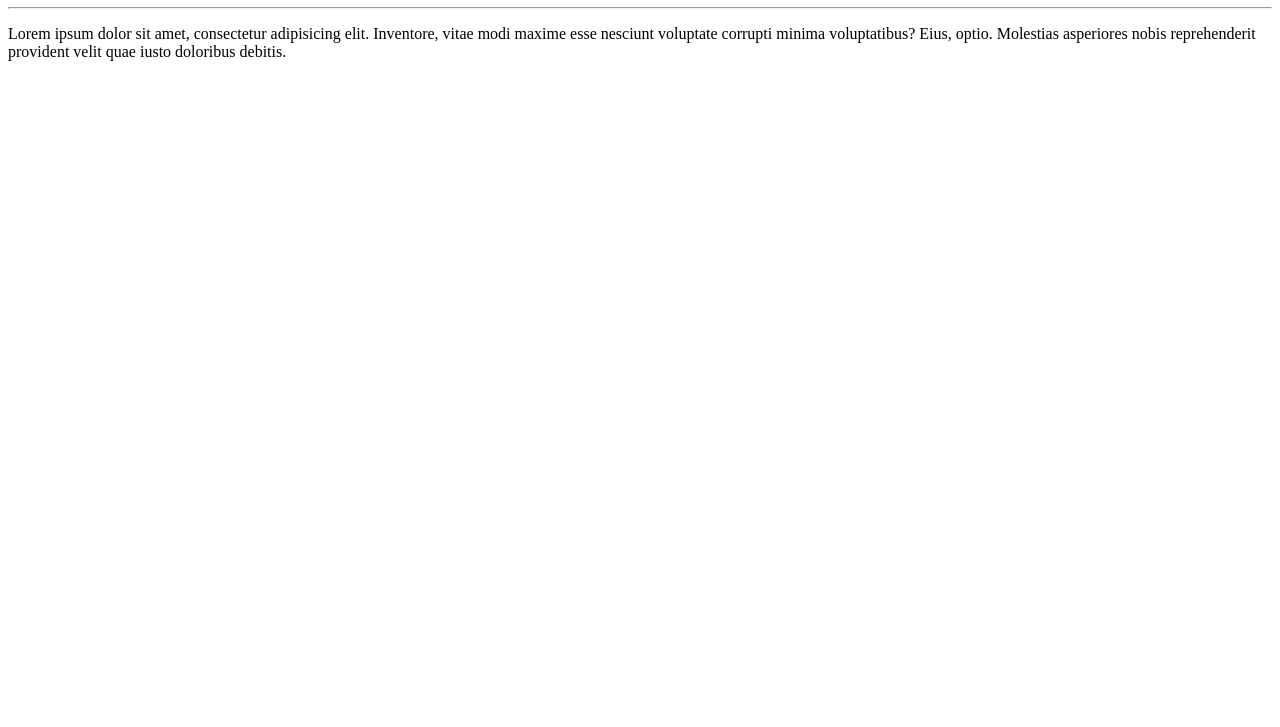
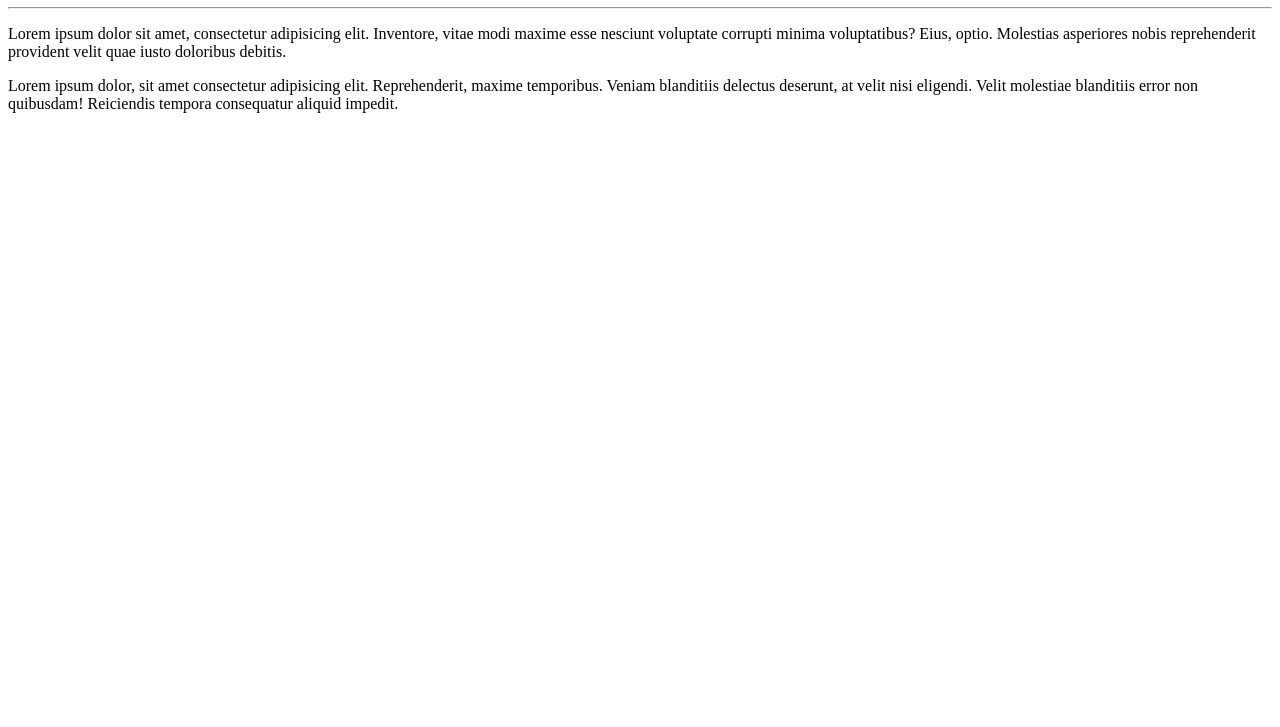
Before and after one commit to AdilsonDio/Ola-Mundo, a plain HTML site: page site exemplo/index.html in a window 1280 px wide. Shown: the part 73-800 px from the top of the page. Drawn offline with Linux system fonts and the light colour scheme.

Commit message:
adicionei um paragrafo

```diff
--- a/site exemplo/index.html
+++ b/site exemplo/index.html
@@ -9,5 +9,6 @@
     <h1>Olá, Mundo!</h1>
     <hr>
     <p>Lorem ipsum dolor sit amet, consectetur adipisicing elit. Inventore, vitae modi maxime esse nesciunt voluptate corrupti minima voluptatibus? Eius, optio. Molestias asperiores nobis reprehenderit provident velit quae iusto doloribus debitis.</p>
+    <p>Lorem ipsum dolor, sit amet consectetur adipisicing elit. Reprehenderit, maxime temporibus. Veniam blanditiis delectus deserunt, at velit nisi eligendi. Velit molestiae blanditiis error non quibusdam! Reiciendis tempora consequatur aliquid impedit.</p>
 </body>
 </html>
```
